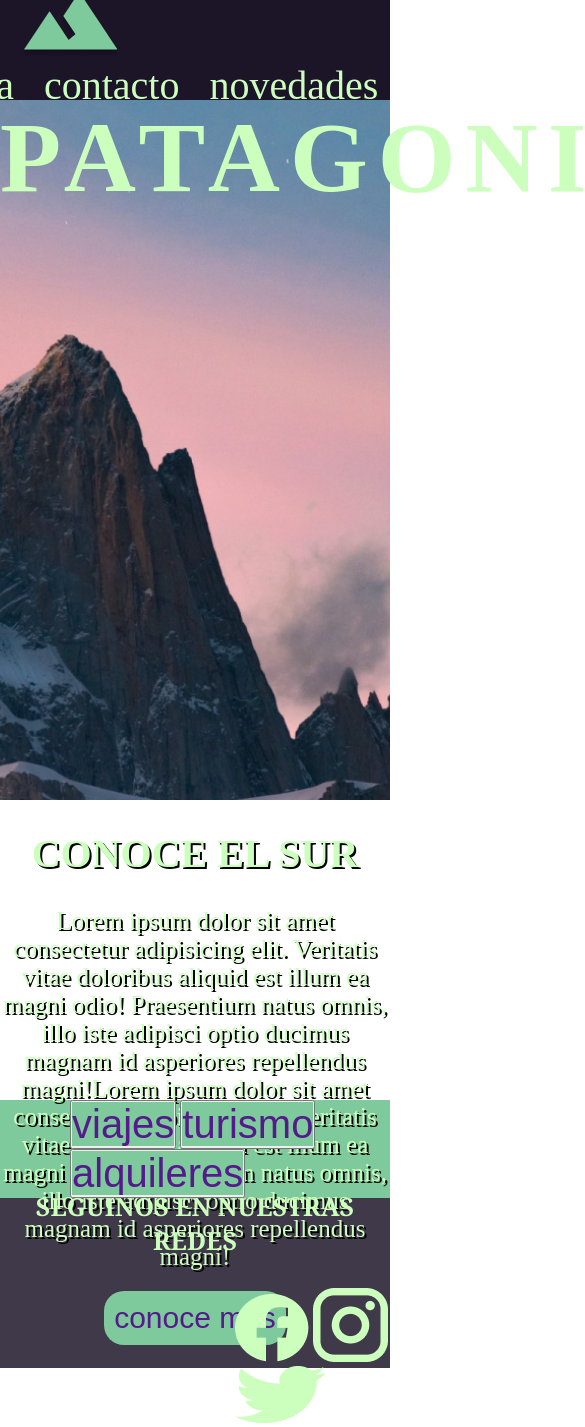
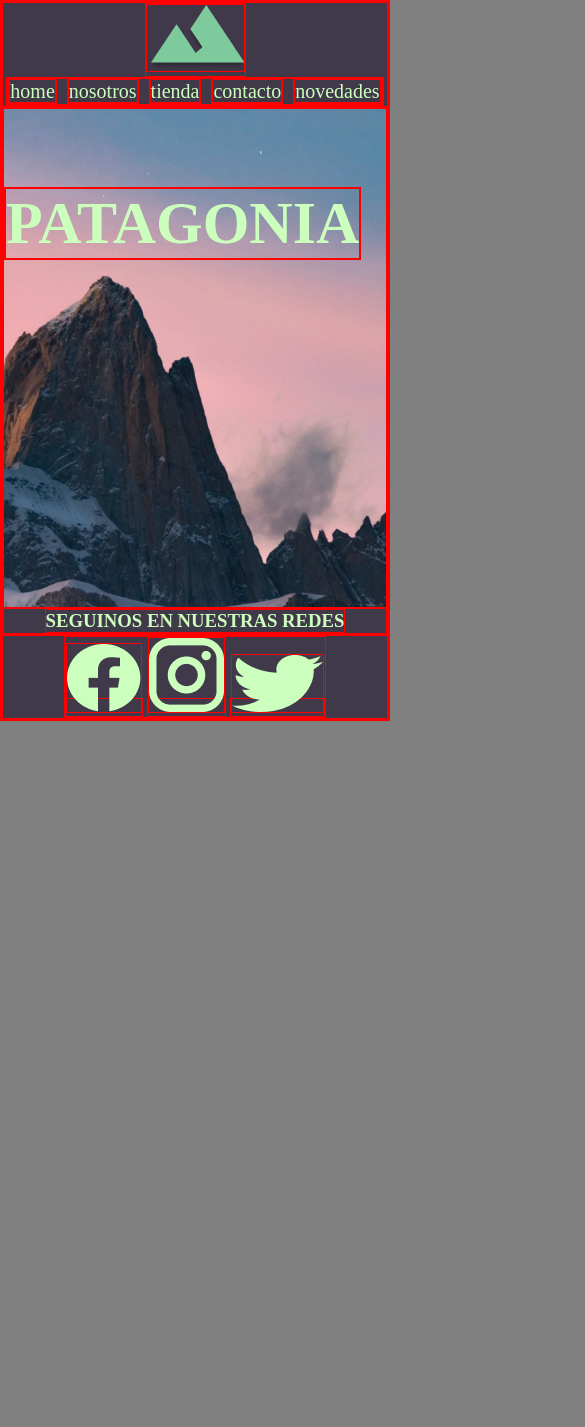
Before and after one commit to Ezequiel297/PROYECTO-PATAGONIA-MI-PROYECTO-MARIO-MARTINEZ, a plain HTML site: page index.html in a window 390 px wide. Shown: the top 1427 px of the page, 585 px wide, since content can reach past the window. After the commit the page ends 844 px from the top, so only its background shows below. Drawn offline with Linux system fonts and the light colour scheme.

Commit message:
hice responsive en home y nosotros

```diff
--- a/css/style.css
+++ b/css/style.css
@@ -2,37 +2,30 @@
     margin: 0;
     padding: 0;
     box-sizing: border-box;
+    border: 1px solid red;
+
     }
 
+    body{
+        background-color: grey;
+    }
 
 
 /*HEADER*/
 
 header{
 display: flex;
-    background-color: #1C1427;
-    flex-direction: row;
-    justify-content: center;
+justify-content: center  ;
 align-items: center;
-    height: 100px;
-    position: sticky;
-    top: 0  ;
-    width: 100;
-    grid-template-columns: 50px 50px;
-
-}
-
-header div{
-width: 100%;
-padding-left: 20px;
+flex-wrap: wrap-reverse;
+background-color: #40394A;
 }
 
 .nabvar{
+display: flex;
+gap: .625rem;
 list-style: none;
-    display: flex;
-    gap: 1.875rem;
-    padding-right: 380px;
-    font-size: 1.875rem;
+justify-content: center;
 }
 
 .nabvar li a {
@@ -41,21 +34,6 @@
     font-size: 40px;
 }
 
-
-/*MAIN*/
-.sectionPrincipal h1{
-    color: #CCFFBD;
-    font-size: 100px;
-    letter-spacing: .625rem ;
-}
-
-h2{
-    color: #CCFFBD;
-}
-
-p{
-    color: #CCFFBD;
-}
 
 
 /*
@@ -68,104 +46,79 @@
 */
 
 .sectionPrincipal{
+width: 100%;
+height: 500px;
 display: flex;
-    text-align: center;
-    background-image: url("../assent/img/montañaback.png");
-    height: 43.75rem;
+align-items: center;
+background-image: url(../assent/img/montañaback.png);
 background-repeat: no-repeat;
 background-size: cover;
 background-position: 50%;
-    width: 100%;
+}
+
+
+.sectionPrincipal div{
+color: #CCFFBD;
+font-size: 40px;
+margin-top: -340px;
 }
 
 .sectionSecundaria{
+width: 100%;
+height: 200px;
 display: flex;
-    background-image: url(../assent/img/Home.jpg);
+align-items: center;
+background-image: url(../assent/img/montañafondo.jpg);
 background-position: 50%;
+background-repeat: no-repeat;
 background-size: cover;
-    text-align: center;
-    height: 18.75rem;
-    width: 100%;
-    flex-direction: row;
-
 }
 
-.sectionSecundaria h2{
-    margin-top: 30px;
-    font-size: 40px;
+.sectionSecundaria div h2{
+    margin-left: 570px;
+    margin-top: 10px;
+color: #CCFFBD;
 text-shadow: 2px 2px black;
-
 }
 
 .sectionSecundaria div p{
-    margin-top: 30px;
-    font-size: 25px;
+    margin-left: 25px;
+    text-align: center;
+    color: #CCFFBD;
     text-shadow: 2px 2px black;
 }
 
 .sectionSecundaria div button{
-font-size: 1.875rem;
-background-color: #7ECA9C;
+margin-left: 280px;
+padding: 5px 5px;
 border: none;
-border-radius: 1.25rem;
-margin-top: 1.25rem;
-padding: .625rem;
+border-radius: 30px;
+background-color: #CCFFBD;
+
 
 }
 
 .sectionSecundaria button a{
-    text-decoration: none;
-}
-
-.sectionTercero{
-display: flex;
-flex-direction: row;
-background-color: #7ECA9C;
-justify-content: center;
-width: 100%;
-}
-
-
-.sectionTercero nav{
-padding-left: 70px;
-gap: 12.5rem;
-}
-
-.sectionTercero nav a{
-    background-color: #7ECA9C;
-    font-size: 40px;
-    text-decoration: none;
+font-size: 20px;
 }
 
 .preFooter{
-    background-color: #40394a;
 display: flex;
-    flex-direction: row;
-    text-align: center;
-    height: 50px;
 justify-content: center;
-    align-items: center;
+background-color: #40394A;
+
 }
 
 .preFooter h3{
 color: #CCFFBD;
-    font-size: 25px;
-    font-family: Georgia, 'Times New Roman', Times, serif  ;
+
+
 }
 
 .sectionCuarta{
+display: flex;
+justify-content:center;
 background-color: #40394A;
-    display: flex;
-    width: 100%;
-    flex-direction: row;
-    height: 120px;
-}
-.sectionCuarta div{
-    width: 100%;
-    flex-direction: row;
-    padding-left: 235px;
-gap: 25rem;
-margin-top: 40px;
 }
 
 /*--------------------------TIENDA------------------------*/
@@ -400,35 +353,25 @@
 
 .headerNosotros{
     display: flex;
-    flex-direction: row;
     justify-content: center;
     align-items: center;
     background-color: #1C1427;
-    width: 100%;
     height: 100px;
 }
 
-.headerNosotros main{
-    width: 100%;
-    padding-left: 20px;
-}
-
-.headerNosotros main h1{
+.headerNosotros h1{
     color: #CCFFBD;
 }
 
 .nabvarNosotros{
     list-style: none;
     display: flex;
-    gap: 1.875rem;
-    padding-right: 290px;
-    font-size: 40px;
 }
 
 .nabvarNosotros li a{
     color: #CCFFBD;
     text-decoration: none;
-
+    font-size: 40px;
 }
 
 .sectionPrincipalNosotros{
@@ -480,18 +423,12 @@
 
 .sectionCuartaNosotros{
     display: flex;
-    flex-direction: row;
 background-color: #40394A;
-height: 100px;
+justify-content: center;
+
 }
 
-.sectionCuartaNosotros div{
-    display: flex;
-    flex-direction: row;
-    padding-left: 170px;
-gap: 25rem;
-margin-top: 15px;
-}
+
 
 
 /*-----------------------NOVEDADES----------------------------*/
@@ -616,20 +553,53 @@
 
 
 
-/*------------GRID--------------*/
+/*------------RESPONSIVE--------------*/
 
-@media (max-width:1024px){
-
+@media (max-width: 1024px){
+.sectionPrincipal div{
+    flex-direction: column;
+    color: #CCFFBD;
+justify-content: center;
+}
+.sectionSecundaria{
+    display: none;
+}
 }
 
 
-
-@media (max-width:768px){
+@media (max-width: 768px){
     header{
         flex-direction: column;
     }
+    .sectionPrincipal div{
+        margin-top: -290px;
+    }
+    .sectionSecundariaNosotros p{
+        font-size: 20px;
+    }
+    .nabvarNosotros li a{
+        font-size: 20px;
+    }
+.sectionPrincipalNosotros h1{
+    font-size: 25px;
+}
 }
 
+@media (max-width: 425px){
+    header{
+        flex-direction: column;
+    }
+    .nabvar li a {
+
+        font-size: 20px;
+    }
+    .sectionPrincipal div{
+        margin-top: -270px;
+    }
+    .preFooterNosotros h3{
+        font-size: 20px;
+    }
+}
 
 
 
--- a/index.html
+++ b/index.html
@@ -25,9 +25,10 @@
     </header>
     <main>
         <section class="sectionPrincipal">
+         <div>
             <h1>PATAGONIA</h1>
+        </div>
         </section>
-        <section></section>
         <section class="sectionSecundaria">
             <div>
                 <h2>CONOCE EL SUR</h2>
@@ -36,23 +37,15 @@
                     repellendus magni!Lorem ipsum dolor sit amet consectetur adipisicing elit. Veritatis vitae doloribus
                     aliquid est illum ea magni odio! Praesentium natus omnis, illo iste adipisci optio ducimus magnam id
                     asperiores repellendus magni!</p>
-                <button><a href="">conoce mas</a></button>
-            </div>
+                    <button><a href="">viajes</a></button>
+                    <button><a href="">turismo</a></button>
+                    <button><a href="">alquileres</a></button>
+                </div>
         </section>
-        <section class="sectionTercero">
-            <div>
-                <nav>
-            <button><a href="">viajes</a></button>
-            <button><a href="">turismo</a></button>
-            <button><a href="">alquileres</a></button>
-        </nav>
-        </div>
+        <section class="preFooter">
+            <h3>SEGUINOS EN NUESTRAS REDES</h3>
         </section>
-
     </main>
-<section class="preFooter">
-    <h3>SEGUINOS EN NUESTRAS REDES</h3>
-</section>
 
     <footer class="sectionCuarta">
         <div>
```
Also changed, not shown: assent/img/montañafondo.jpg (renamed from assent/img/montañahome.jpg). Lines whose indentation alone changed are shown as unchanged.
